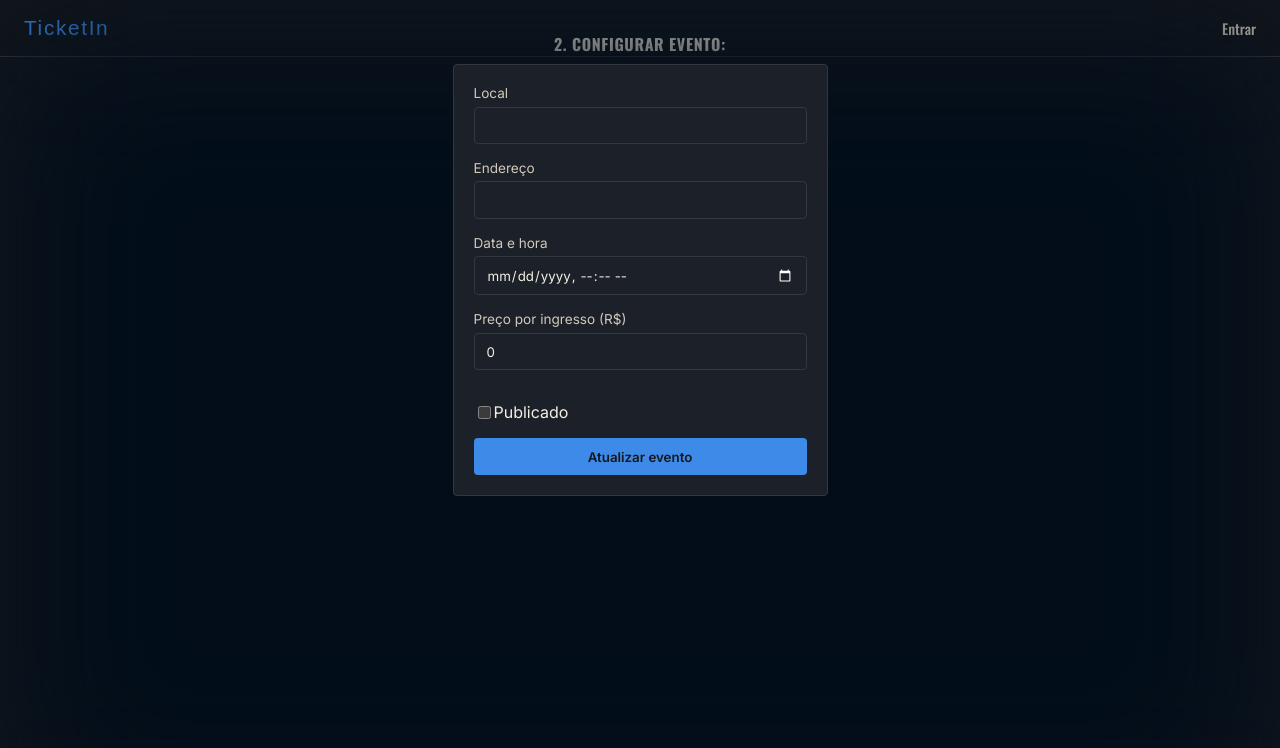
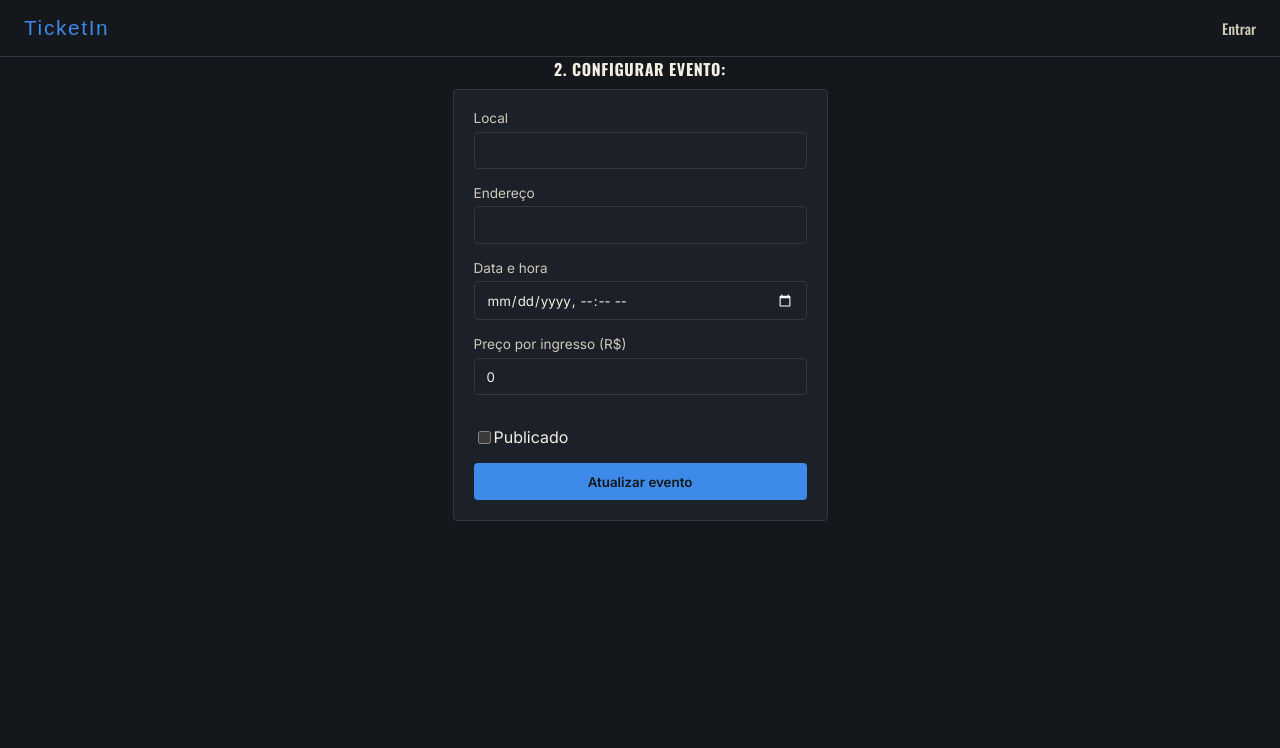
Before and after one commit to kassiodoug/ticketin, a Next.js app in the folder frontend/: page /organizador/evento/1 in a window 1280 px wide. Shown: the top 748 px of the page. Built offline with nearby package versions, Linux system fonts and the light colour scheme; no server answers; a web font is replaced by a local one.

Commit message:
BugFix: remove form background of manage event

```diff
--- a/frontend/src/app/organizador/evento/[eventId]/page.tsx
+++ b/frontend/src/app/organizador/evento/[eventId]/page.tsx
@@ -69,7 +69,7 @@ export default function EventPage({}: IEventPageProps) {
   }, []);
 
   return (
-    <div className='container-modal'>
+    <div className='container-center flex-column items-center'>
       <h2 style={{ fontSize: "1rem" }}>2. Configurar evento: {event?.title}</h2>
       <form
         onSubmit={updateEvent}
```
